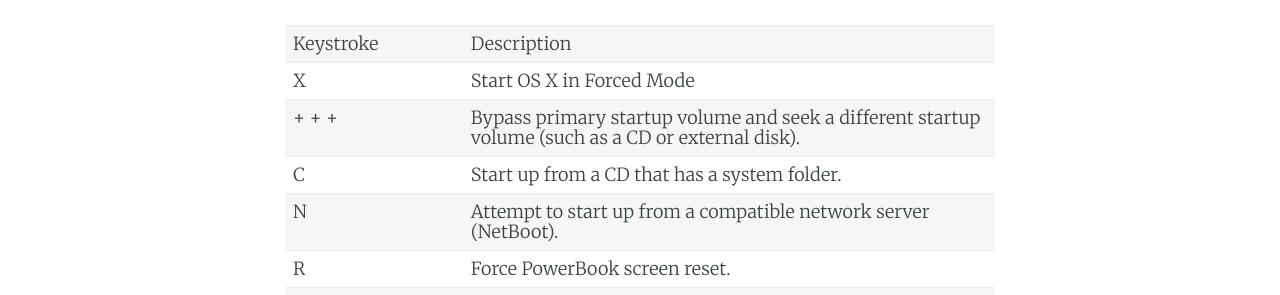
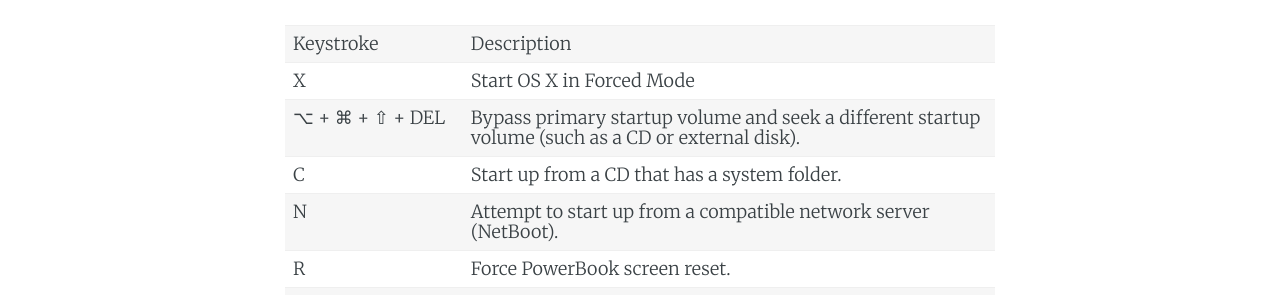
Before and after one commit to jyeary/jyeary.github.io, a Jekyll site: the page built from _posts/2009-12-20-os-x-startup-commands.md, in a window 1280 px wide. Shown: the part 722-1017 px from the top of the page. Built offline with Jekyll 4.4.1, drawn with Linux system fonts in a browser that asks for light colours; nearby versions of some CDN libraries; comment, search, counter and statistics services are not loaded.

Commit message:
Fixed table errors

```diff
--- a/_posts/2009-12-20-os-x-startup-commands.md
+++ b/_posts/2009-12-20-os-x-startup-commands.md
@@ -14,15 +14,15 @@
 
 | Keystroke | Description |
 |X|Start OS X in Forced Mode|
-|+  +  +|Bypass primary startup volume and seek a different startup volume (such as a CD or external disk).|
+|⌥ + ⌘ + ⇧ + DEL|Bypass primary startup volume and seek a different startup volume (such as a CD or external disk).|
 |C|Start up from a CD that has a system folder.|
 |N|Attempt to start up from a compatible network server (NetBoot).|
 |R|Force PowerBook screen reset.|
 |T|Start up in FireWire Target Disk Mode.|
 ||Start up in Safe Boot Mode. Temporarily disable login items and non-essential kernel extension files (Mac OS X 10.2 and later).|
 |⇧|(held until second restart) Boots into "Safe Boot" mode, which runs Disk First Aid. The system will restart on completion.|
-|&#8984; + V|Start up in Verbose Mode.|
-|&#8984; + S|Start up in Single-User Mode. The results in UNIX command line.|
+|⌘ + V|Start up in Verbose Mode.|
+|⌘ + S|Start up in Single-User Mode. The results in UNIX command line.|
 ||Boot into Open Firmware.Select a boot device.|
 |⌘ + ⌥ + P + R|Reset Parameter RAM (PRAM) and non-volatile RAM (NVRAM).|
 |(mouse button clicked and held)|Eject (internal) removable media.|
```
